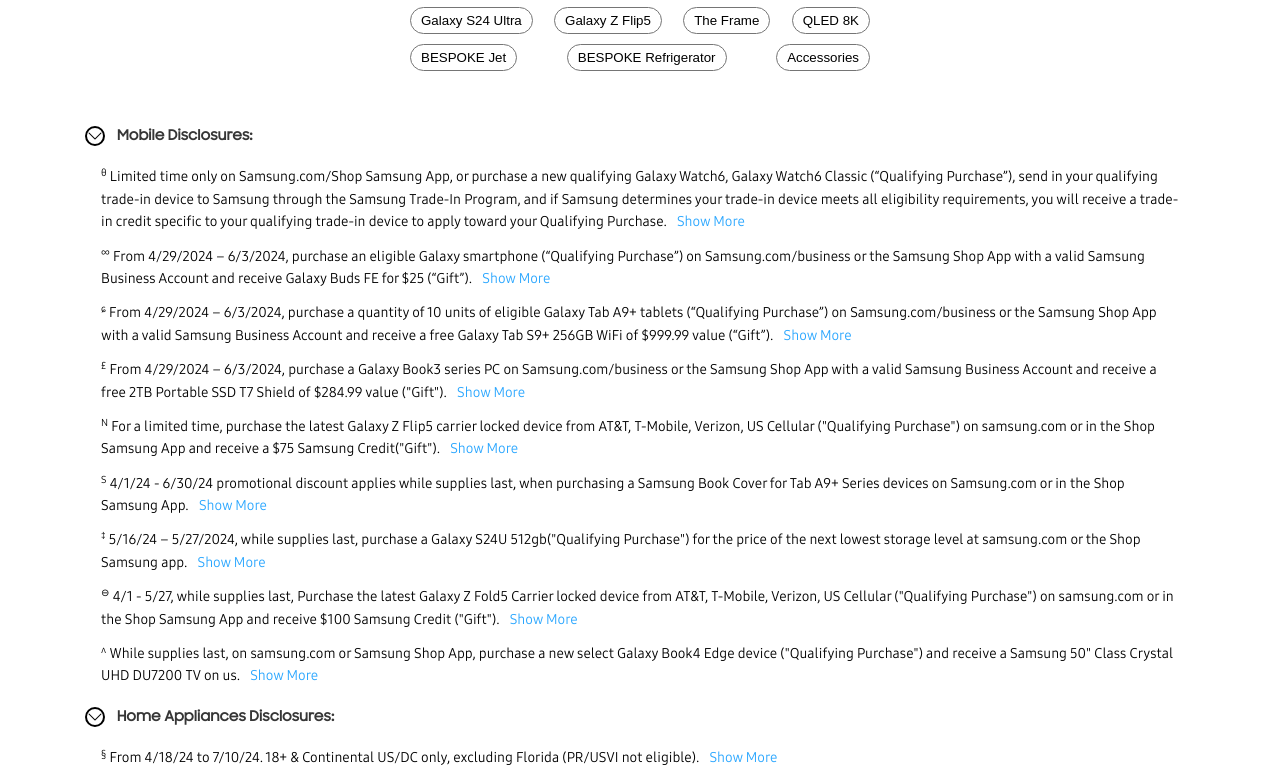
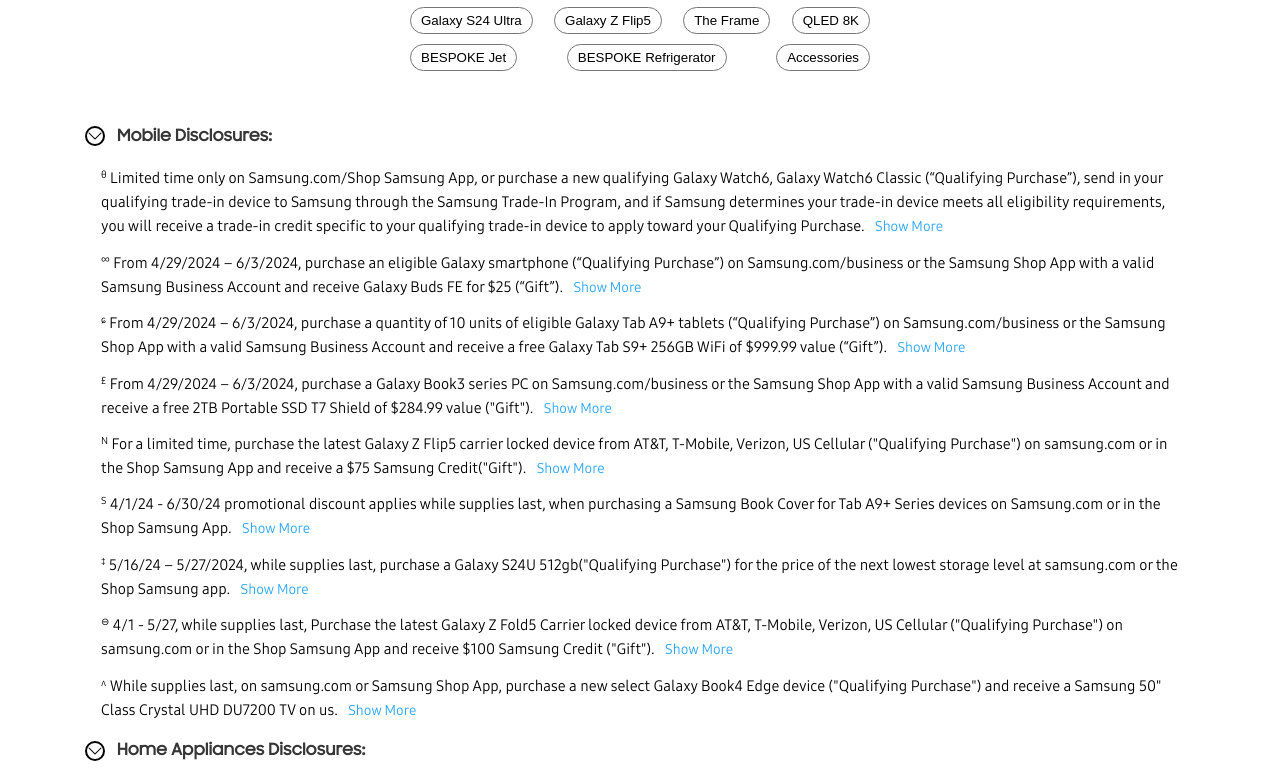
Before and after one commit to Hossein-NP/Hossein-NP.github.io, a plain HTML site: page Samsung/index.html in a window 1280 px wide. Shown: the part 835-1613 px from the top of the page. Drawn offline with nearby package versions, Linux system fonts and the light colour scheme.

Commit message:
samsungHomePage

```diff
--- a/Samsung/Assets/styles/AppStyle.css
+++ b/Samsung/Assets/styles/AppStyle.css
@@ -577,7 +577,7 @@
   font-weight: 700;
   font-family: "samsungsharpsans sans";
   color: var(--dark-36);
-  font-size: var(--font-size-14);
+  font-size: var(--font-size-16);
 }
 .accordion_captions {
   height: auto;
@@ -592,7 +592,7 @@
   margin-right: auto;
   margin-left: auto;
   font-family: "SamsungOne-400", Arial, Helvetica, "San-Serif";
-  font-size: 1.4rem;
+  font-size: 1.5rem;
   margin-bottom: 1.2rem;
   padding-right: 0.5rem;
   padding-left: 0.5rem;
```
